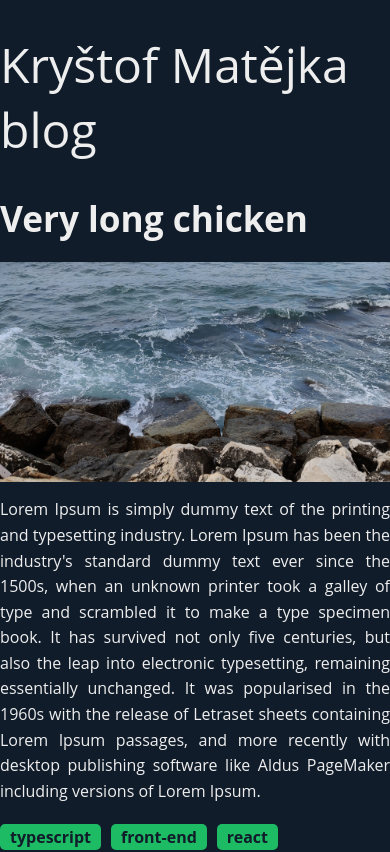
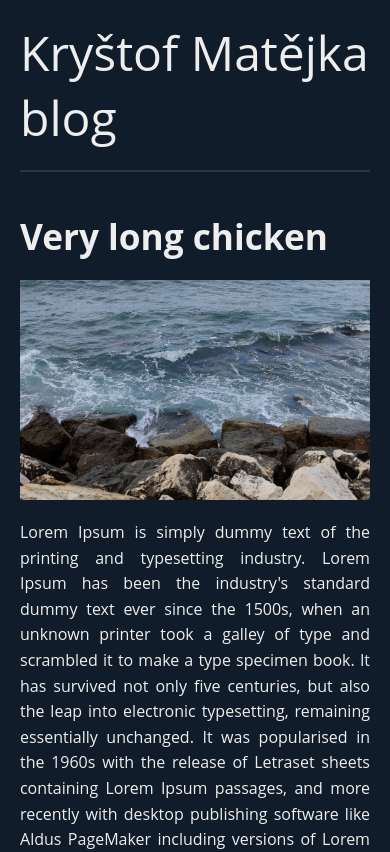
Before and after one commit to kxmatejka/krystof-m, a Next.js app: page / in a window 390 px wide. Shown: the top 852 px of the page. Built offline with nearby package versions, Linux system fonts and the light colour scheme.

Commit message:
improve responsivity

```diff
--- a/src/components/article-preview/article-preview.tsx
+++ b/src/components/article-preview/article-preview.tsx
@@ -1,42 +1,40 @@
 import React, {FC} from 'react'
 import styled from 'styled-components'
+import {Separator} from '../separater'
 
 const StyledSection = styled.section`
   color: var(--light-color);
   font-family: 'Open Sans', sans-serif;
   font-weight: 500;
-  transition: transform 0.3s ease;
 
-  &:hover {
-    transform: scale(1.1);
+  @media only screen and (min-width: 1000px)  {
+    transition: transform 1s ease;
+
+    &:hover {
+      transition: transform 0.25s ease;
+      transform: scale(1.1);
+    }
   }
 `
 
 const StyledH2 = styled.h2`
   font-size: 2.2rem;
-  margin: 0 0 20px 0;
-`
-
-const StyledImgContainer = styled.div`
-  position: relative;
-  overflow: hidden;
-  margin: 0 0 10px 0;
+  margin: 10px 0 20px 0;
 `
 
 const StyledImgPreview = styled.p`
-  margin: 10px 0 10px 0;
+  margin: 15px 0 20px 0;
   padding: 0;
   text-align: justify;
   line-height: 1.6rem;
 `
 
 const StyledImg = styled.img`
-  max-height: 220px;
+  height: 220px;
   width: 100%;
   object-fit: cover;
   margin: 0;
   opacity: 1;
-  transition: all ease 0.5s;
 `
 
 const StyledFooterContainer = styled.div`
@@ -71,11 +69,6 @@ const StyledTagsItem = styled.li`
   }
 `
 
-const StyledSeparator = styled.hr`
-  margin: 20px 0 30px 0;
-  border: 1px solid var(--dark-low-contrast);
-`
-
 interface Props {
   title: string
   image: string
@@ -88,10 +81,8 @@ export const ArticlePreview: FC<Props> = ({title, image, preview, tags, date}) =
   return (
     <StyledSection>
       <StyledH2>{title}</StyledH2>
-      <StyledImgContainer>
-        <StyledImg src={image} alt={title}/>
-        <StyledImgPreview>{preview}</StyledImgPreview>
-      </StyledImgContainer>
+      <StyledImg src={image} alt={title}/>
+      <StyledImgPreview>{preview}</StyledImgPreview>
       <StyledFooterContainer>
         <StyledTagsContainer>
           {tags.map((tag, index) => <StyledTagsItem key={index}>{tag}</StyledTagsItem>)}
@@ -100,7 +91,7 @@ export const ArticlePreview: FC<Props> = ({title, image, preview, tags, date}) =
           {date}
         </div>
       </StyledFooterContainer>
-      <StyledSeparator/>
+      <Separator/>
     </StyledSection>
   )
 }
--- a/src/components/header.tsx
+++ b/src/components/header.tsx
@@ -1,15 +1,29 @@
 import React, {FC} from 'react'
 import styled from 'styled-components'
+import {Separator} from './separater'
 
 const StyledHeading = styled.h1`
   color: #eee;
   font-family: 'Open Sans', sans-serif;
   font-weight: 500;
   font-size: 3rem;
+  padding: 0;
+  margin: 20px 0 0 0;
+`
+
+const StyledSeparator = styled(Separator)`
+  margin-bottom: 30px;
 `
 
 interface Props {
   text: string
 }
 
-export const Header: FC<Props> = ({text}) => <StyledHeading>{text}</StyledHeading>
+export const Header: FC<Props> = ({text}) => {
+  return (
+    <>
+      <StyledHeading>{text}</StyledHeading>
+      <StyledSeparator/>
+    </>
+  )
+}
--- /dev/null
+++ b/src/components/separater.tsx
@@ -0,0 +1,6 @@
+import styled from 'styled-components'
+
+export const Separator = styled.hr`
+  margin: 20px 0 30px 0;
+  border: 1px solid var(--dark-low-contrast);
+`
--- a/src/pages/index.tsx
+++ b/src/pages/index.tsx
@@ -6,6 +6,7 @@ import {ArticlePreview} from '../components/article-preview'
 const PageContainer = styled.div`
   display: flex;
   justify-content: center;
+  padding: 0 20px;
 `
 
 const Container = styled.div`
```
